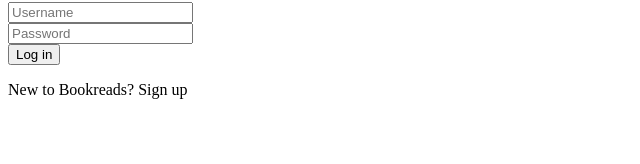
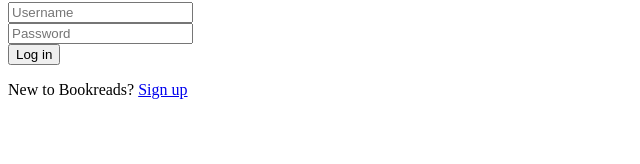
Before and after one commit to EmoGeorgiev/Bookreads, a React (Vite) app in the folder Bookreads-frontend/: page /login in a window 1280 px wide. Shown: the part 136-300 px from the top of the page, without its empty margins (0-640 px from the left). Built offline with nearby package versions, Linux system fonts and the light colour scheme.

Commit message:
Added links to the LoginForm and SignUpForm components

```diff
--- a/Bookreads-frontend/src/components/LoginForm.jsx
+++ b/Bookreads-frontend/src/components/LoginForm.jsx
@@ -1,5 +1,5 @@
 import { useState } from 'react'
-import { useNavigate } from 'react-router-dom'
+import { useNavigate, Link } from 'react-router-dom'
 import { useAuth } from './AuthContext'
 import loginService from '../services/login'
 
@@ -52,7 +52,7 @@
                 </div>
                 <button>Log in</button>
             </form>
-            <p>New to Bookreads? Sign up</p>
+            <p>New to Bookreads? <Link to='/signup'>Sign up</Link></p>
         </div>
     )
 }
--- a/Bookreads-frontend/src/components/SignUpForm.jsx
+++ b/Bookreads-frontend/src/components/SignUpForm.jsx
@@ -1,5 +1,5 @@
 import { useState } from 'react'
-import { useNavigate } from 'react-router-dom'
+import { useNavigate, Link } from 'react-router-dom'
 import signupService from '../services/signup'
 
 const SignUpForm = () => {
@@ -64,7 +64,7 @@
                 </div>
                 <button>Create account</button>
             </form>
-            <p>Already have an account? Log in</p>
+            <p>Already have an account? <Link to='/login'>Log in</Link></p>
         </div>
     )
 }
```
